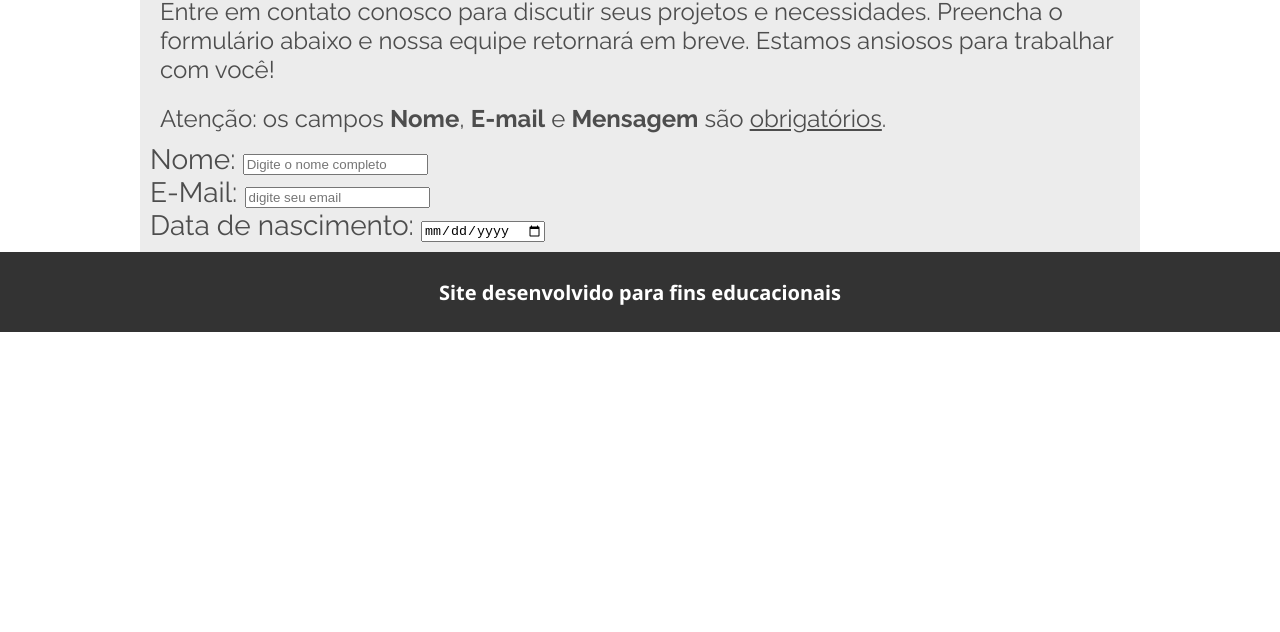
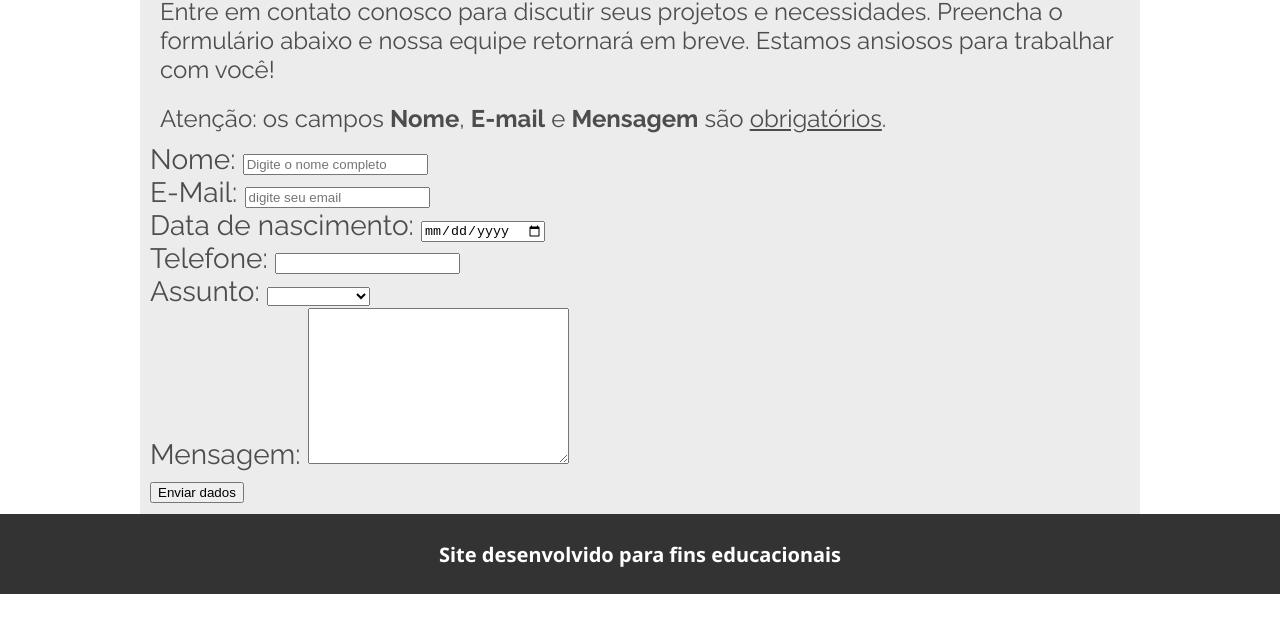
Before and after one commit to Thiagowski/simplicity, a plain HTML site: page contato.html in a window 1280 px wide. Shown: the part 166-798 px from the top of the page. Drawn offline with Linux system fonts and the light colour scheme.

Commit message:
criando formulario

```diff
--- a/contato.html
+++ b/contato.html
@@ -50,19 +50,49 @@
             <form action="" method="post">
 
                 <div>
-                    <label for="nome">Nome:</label>
-                    <input type="text" name="nome" id="nome" placeholder="Digite o nome completo">
+                    <label  for="nome">Nome:</label>
+                    <input required type="text" name="nome" id="nome" placeholder="Digite o nome completo">
                 </div>
 
                 <div>
                     <label for="email">E-Mail:</label>
-                    <input type="email" name="email" id="email" placeholder="digite seu email">
+                    <input required type="email" name="email" id="email" placeholder="digite seu email">
                 </div>
 
                 <div>
                     <label for="nascimento">Data de nascimento:</label>
                     <input type="date" name="nascimento" id="nascimento">
                 </div>
+
+                <div>
+                    <label for="telefone">Telefone:</label>
+                    <input type="tel" name="telefone" id="telefone">
+                </div>
+
+                <div>
+                    <label for="assunto">Assunto:</label>
+                    <select name="assunto" id="assunto">
+                        <!-- Sempre deixe um option vazio para que o usuario escolha por conta própria. -->
+                        <option value=""></option>
+                        <option>Dúvidas</option>
+                        <option>Elogios</option>
+                        <option>Reclamações</option>
+                        <option>Outros</option>
+                    </select>
+                </div>
+
+                <div>
+                    <label for="mensagem">Mensagem:</label>
+                    <!-- Sempre inicie e termine o textarea na mesma linha -->
+                    <textarea required name="mensagem" id="mensagem" cols="30" rows="10"></textarea>
+                </div>
+
+                <button type="submit">Enviar dados</button>
+
+
+
+
+
 
             </form>
 
```
